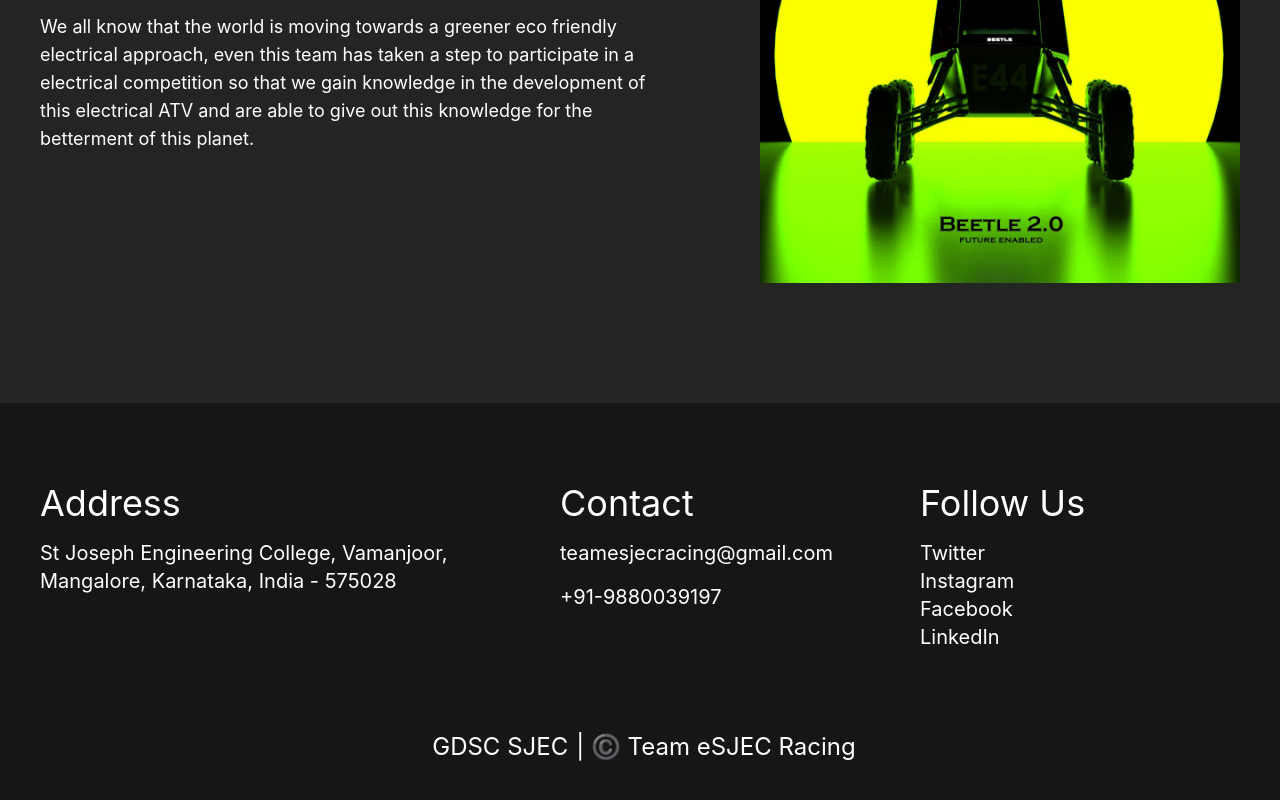
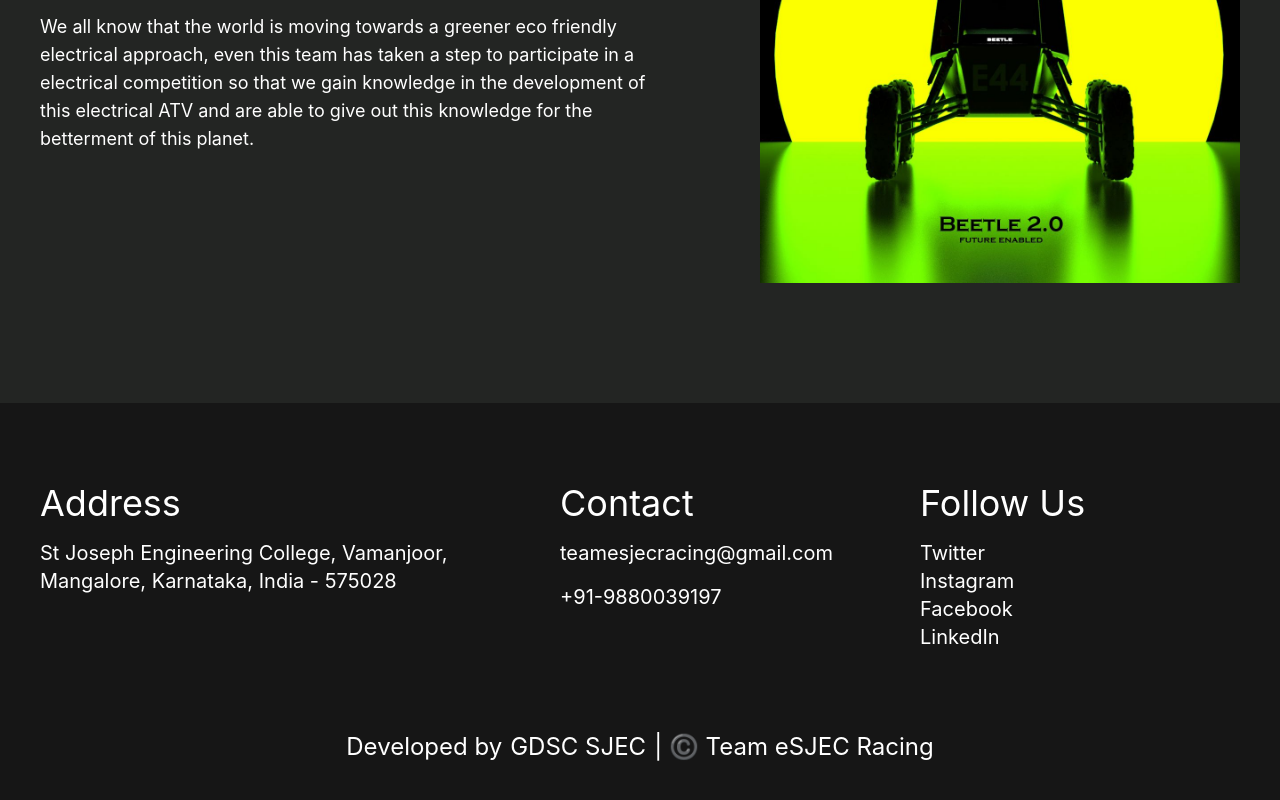
Before and after one commit to rimishadsilva/tesr-website, a React (Create React App) app: page / in a window 1280 px wide. Shown: the part 1954-2754 px from the top of the page. Built offline with nearby package versions, Linux system fonts and the light colour scheme.

Commit message:
Update font to poppins

```diff
--- a/src/components/Footer.jsx
+++ b/src/components/Footer.jsx
@@ -78,11 +78,12 @@
 						className='inline px-4 w-16'
 					/>{' '}
 					by{' '} */}
+					Developed by{' '}
 					<a
 						href='https://gdscsjec.in'
 						target='_blank'
 						rel='noreferrer'
-						className='hover:text-greenColor hover:text-gray-200 px-2'
+						className='hover:text-greenColor px-2'
 					>
 						GDSC SJEC
 					</a>{' '}
--- a/src/components/home/Section2.jsx
+++ b/src/components/home/Section2.jsx
@@ -6,7 +6,7 @@
 			<div className='md:w-3/4 sm:w-1/2'>
 				<div className='md:text-5xl text-4xl pb-8'>About Us</div>
 				<div className='text-gray-200 text-lg'>
-					We are Team eSJEC Racing from St. Joseph Engineering College .Team
+					We are Team eSJEC Racing from St. Joseph Engineering College. Team
 					eSJEC Racing was formed in March, 2019 under the SAEINDIA SJEC
 					Collegiate Club. The team comprises of 25 students from the department
 					of Mechanical Engineering, Electrical & Electronics Engineering ,
--- a/src/index.css
+++ b/src/index.css
@@ -2,11 +2,11 @@
 @tailwind components;
 @tailwind utilities;
 
-@import url('https://fonts.googleapis.com/css2?family=Audiowide&display=swap');
+@import url('https://fonts.googleapis.com/css2?family=Poppins:wght@300;500;600;700;800;900&display=swap');
 
 body {
   margin: 0;
-  font-family: Audiowide, -apple-system, BlinkMacSystemFont, 'Segoe UI', 'Roboto', 'Oxygen',
+  font-family: Poppins, -apple-system, BlinkMacSystemFont, 'Segoe UI', 'Roboto', 'Oxygen',
     'Ubuntu', 'Cantarell', 'Fira Sans', 'Droid Sans', 'Helvetica Neue',
     sans-serif;
   -webkit-font-smoothing: antialiased;
```
